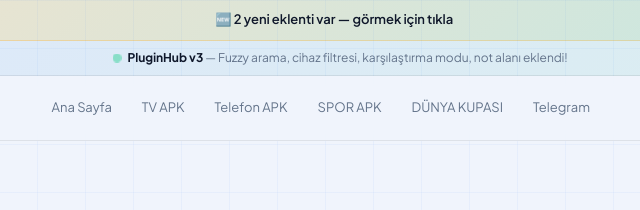
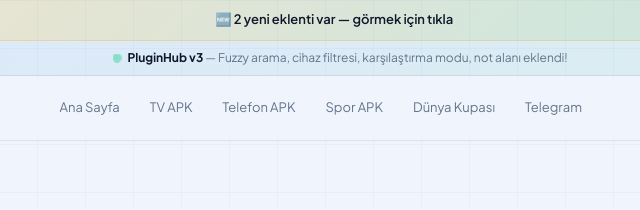
Before and after one commit to tcl-iffalcon/wiki, a plain HTML site: page index.html in a window 1280 px wide. Shown: the top 210 px of the page, 299-939 px from the left. Drawn offline with nearby package versions, Linux system fonts and the light colour scheme; a script that the page names is missing.

Commit message:
Update links for sports and World Cup sections

```diff
--- a/index.html
+++ b/index.html
@@ -285,8 +285,8 @@
             <a href="https://tcl-iffalcon.github.io/wiki/">Ana Sayfa</a>
             <a href="https://tcl-iffalcon.github.io/wiki/uygulamalar.html">TV APK</a>
             <a href="https://tcl-iffalcon.github.io/wiki/mobil.html">Telefon APK</a>
-            <a href="https://tcl-iffalcon.github.io/wiki/spor.html">SPOR APK</a>
-            <a href="https://tcl-iffalcon.github.io/wiki/wc2026.html">DÜNYA KUPASI</a>
+            <a href="https://tcl-iffalcon.github.io/wiki/spor.html">Spor APK</a>
+            <a href="https://tcl-iffalcon.github.io/wiki/wc2026.html">Dünya Kupası</a>
             <a href="https://t.me/tcltvturk1">Telegram</a>
         </div>
         <div class="flex gap-2 items-center">
```
